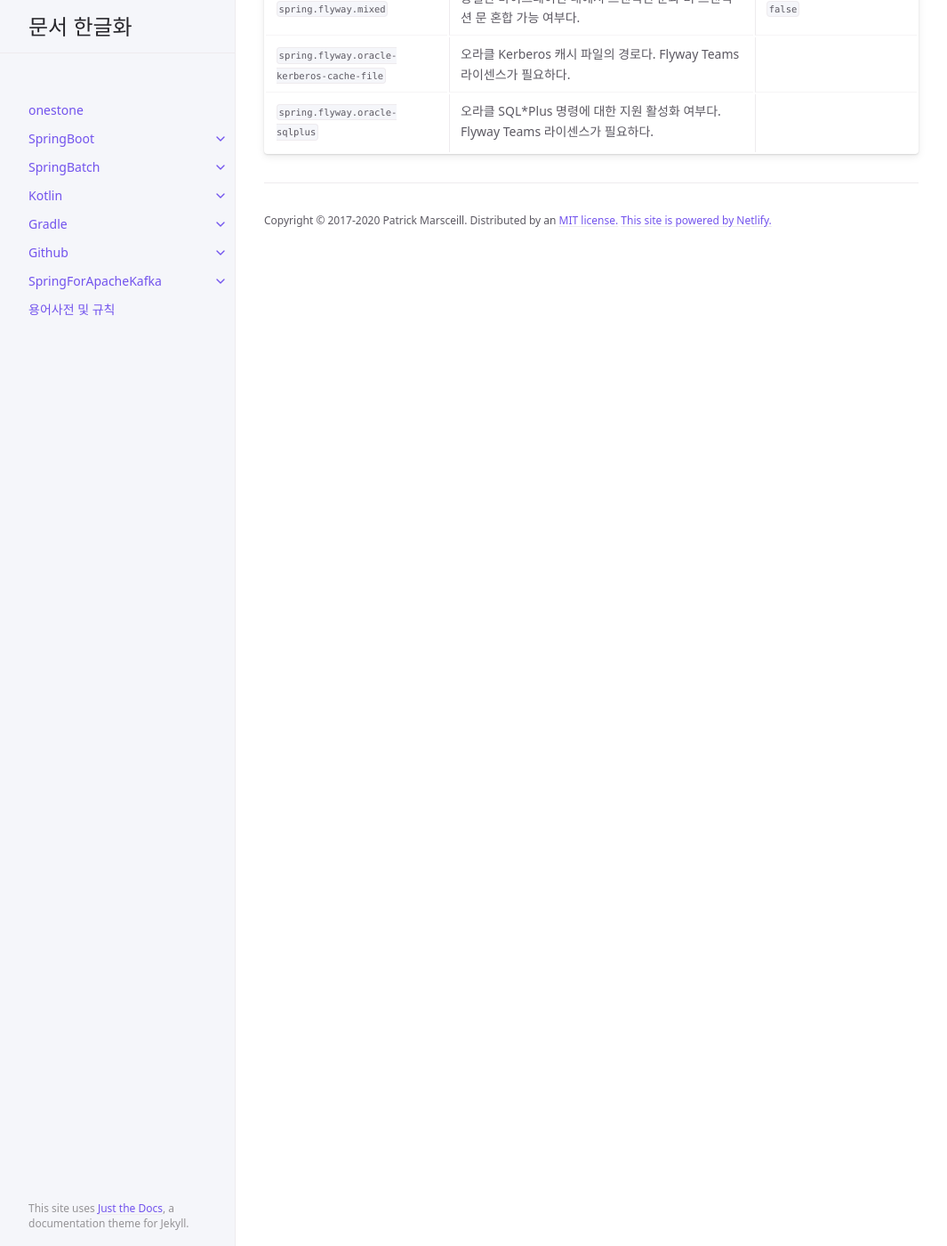
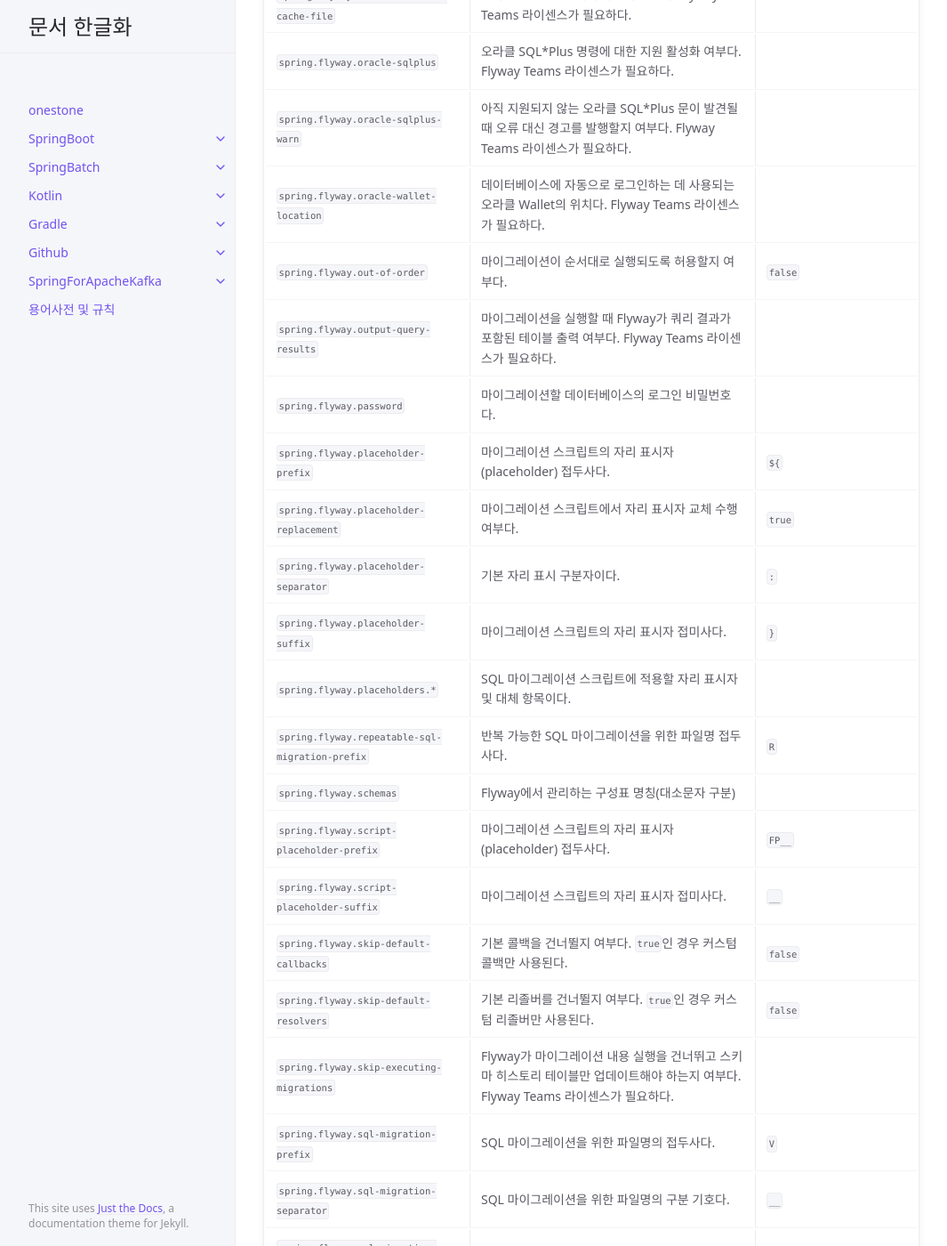
Before and after one commit to onestone9900/onestone9900.github.io, a Jekyll site: the page built from docs/spring_boot/3.1.1/spring_boot/19.appendices.md, in a window 1280 px wide and 1400 px high, scrolled down 31400 px. Shown: the whole window at 89% size, without its empty margins (107-1172 px from the left). Built offline with Jekyll 4.4.1, drawn with Linux system fonts in a browser that asks for light colours; some of the changed text lies outside the part shown.

Commit message:
docs: spring boot - ## .A.7. 데이터 마이그레이션 프로퍼티(Data Migration Properties)

```diff
--- a/docs/spring_boot/3.1.1/spring_boot/19.appendices.md
+++ b/docs/spring_boot/3.1.1/spring_boot/19.appendices.md
@@ -503,3 +503,29 @@ nav_order: 19
 |`spring.flyway.mixed`|동일한 마이그레이션 내에서 트랜잭션 문과 비 트랜잭션 문 혼합 가능 여부다.|`false`|
 |`spring.flyway.oracle-kerberos-cache-file`|오라클 Kerberos 캐시 파일의 경로다. Flyway Teams 라이센스가 필요하다.||
 |`spring.flyway.oracle-sqlplus`|오라클 SQL*Plus 명령에 대한 지원 활성화 여부다. Flyway Teams 라이센스가 필요하다.||
+|`spring.flyway.oracle-sqlplus-warn`|아직 지원되지 않는 오라클 SQL*Plus 문이 발견될 때 오류 대신 경고를 발행할지 여부다. Flyway Teams 라이센스가 필요하다.||
+|`spring.flyway.oracle-wallet-location`|데이터베이스에 자동으로 로그인하는 데 사용되는 오라클 Wallet의 위치다. Flyway Teams 라이센스가 필요하다.||
+|`spring.flyway.out-of-order`|마이그레이션이 순서대로 실행되도록 허용할지 여부다.|`false`|
+|`spring.flyway.output-query-results`|마이그레이션을 실행할 때 Flyway가 쿼리 결과가 포함된 테이블 출력 여부다. Flyway Teams 라이센스가 필요하다.||
+|`spring.flyway.password`|마이그레이션할 데이터베이스의 로그인 비밀번호다.||
+|`spring.flyway.placeholder-prefix`|마이그레이션 스크립트의 자리 표시자(placeholder) 접두사다.|`${`|
+|`spring.flyway.placeholder-replacement`|마이그레이션 스크립트에서 자리 표시자 교체 수행 여부다.|`true`|
+|`spring.flyway.placeholder-separator`|기본 자리 표시 구분자이다.|`:`|
+|`spring.flyway.placeholder-suffix`|마이그레이션 스크립트의 자리 표시자 접미사다.|`}`|
+|`spring.flyway.placeholders.*`|SQL 마이그레이션 스크립트에 적용할 자리 표시자 및 대체 항목이다.||
+|`spring.flyway.repeatable-sql-migration-prefix`|반복 가능한 SQL 마이그레이션을 위한 파일명 접두사다.|`R`|
+|`spring.flyway.schemas`|Flyway에서 관리하는 구성표 명칭(대소문자 구분)||
+|`spring.flyway.script-placeholder-prefix`|마이그레이션 스크립트의 자리 표시자(placeholder) 접두사다.|`FP__`|
+|`spring.flyway.script-placeholder-suffix`|마이그레이션 스크립트의 자리 표시자 접미사다.|`__`|
+|`spring.flyway.skip-default-callbacks`|기본 콜백을 건너뛸지 여부다. `true`인 경우 커스텀 콜백만 사용된다.|`false`|
+|`spring.flyway.skip-default-resolvers`|기본 리졸버를 건너뛸지 여부다. `true`인 경우 커스텀 리졸버만 사용된다.|`false`|
+|`spring.flyway.skip-executing-migrations`|Flyway가 마이그레이션 내용 실행을 건너뛰고 스키마 히스토리 테이블만 업데이트해야 하는지 여부다. Flyway Teams 라이센스가 필요하다.||
+|`spring.flyway.sql-migration-prefix`|SQL 마이그레이션을 위한 파일명의 접두사다.|`V`|
+|`spring.flyway.sql-migration-separator`|SQL 마이그레이션을 위한 파일명의 구분 기호다.|`__`|
+|`spring.flyway.sql-migration-suffixes`|SQL 마이그레이션을 위한 파일명의 접미사다.|`[.sql]`|
+|`spring.flyway.sql-server-kerberos-login-file`|SQL 서버 Kerberos 로그인 파일 경로다. Flyway Teams 라이센스가 필요하다.||
+|`spring.flyway.stream`|SQL 마이그레이션 실행 시 스트리밍 여부다. Flyway Teams 라이센스가 필요하다.||
+|`spring.flyway.table`|Flyway에서 사용할 스키마 히스토리 테이블명이다.|`flyway_schema_history`|
+|`spring.flyway.tablespace`|스키마 히스토리 테이블이 생성되는 테이블스페이스다. 테이블스페이스를 지원하지 않는 데이터베이스를 사용할 경우 무시된다. Flyway에서 사용하는 커넥션의 기본 테이블스페이스가 기본값이다.||
+|`spring.flyway.target`|마이그레이션을 고려해야 하는 대상 버전이다.|`latest`|
+|`spring.flyway.url`|마이그레이션할 데이터베이스의 JDBC URL이다. 설정하지 않으면 구성된 기본 데이터 소스가 사용된다.||
```
